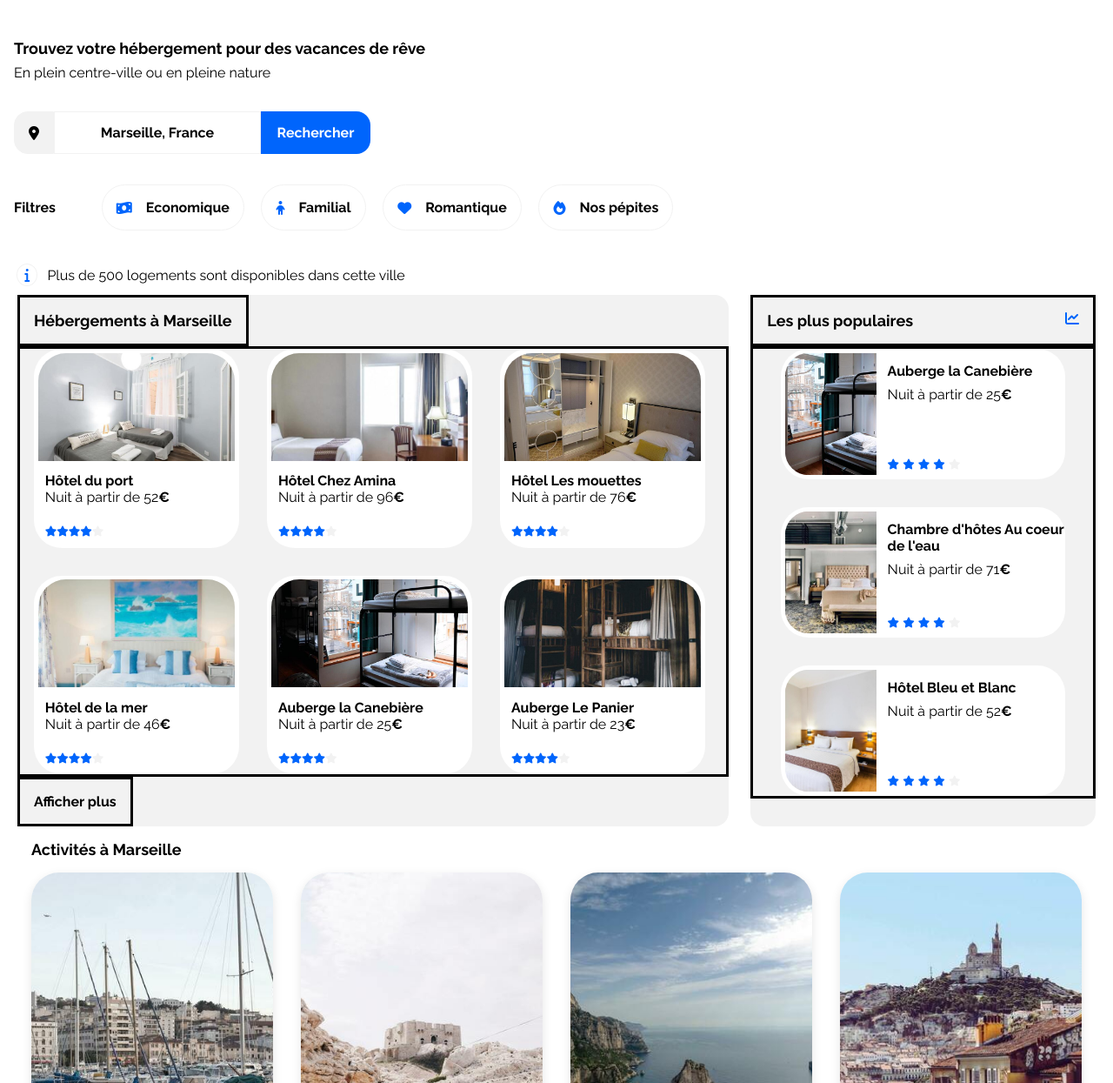
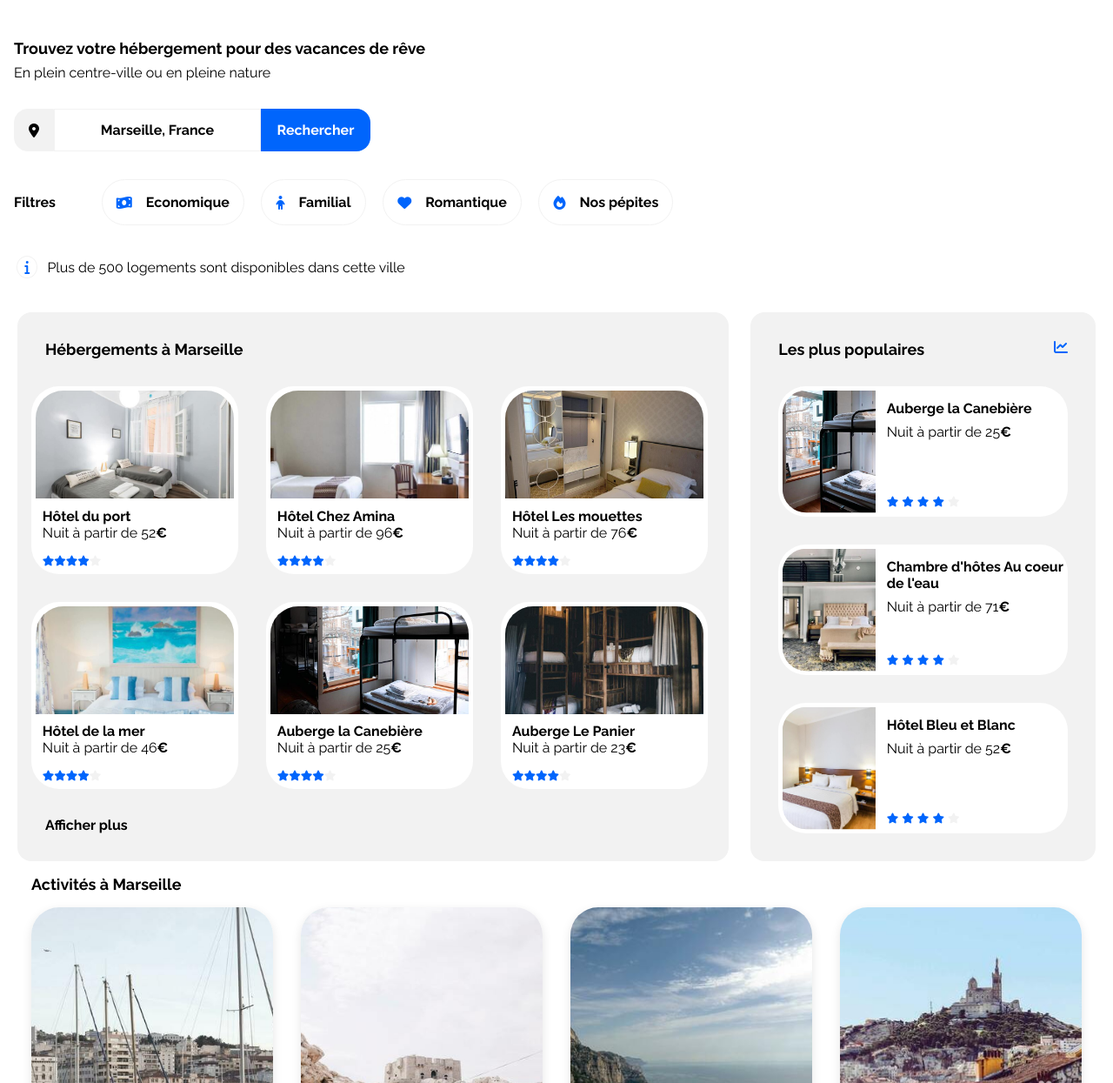
Before and after one commit to JeanVuillet/repo2, a plain HTML site: page index.html in a window 1280 px wide. Shown: the part 55-1300 px from the top of the page at 87% size. Drawn offline with Linux system fonts and the light colour scheme.

Commit message:
last26/09

```diff
--- a/booki-starter-code/css/style.css
+++ b/booki-starter-code/css/style.css
@@ -69,11 +69,12 @@ h2{
 }
 .Header {
 
- padding-bottom:3rem;
+ padding-bottom:1rem;
   width: 97%;
 
 
   margin-left:1rem;
+  margin-bottom:2rem;
  padding-left: 0rem;
 
 
@@ -154,10 +155,10 @@ height: 2rem;
   flex-direction:column;
   align-items: flex-start;
   justify-content: space-around;
-   gap: 35px;
- margin-bottom: 1.5rem;
+   gap: 2rem;
+ margin-bottom: 1rem;
 
- height:15.625rem;
+
 
 
 
@@ -390,7 +391,7 @@ align-items: flex-start;
 
     }
         .Hebergements__listeG__titre{
-          border:solid;
+
 
           display:flex;
           flex-direction: column;
@@ -399,7 +400,7 @@ align-items: flex-start;
           align-items: center;
 
 
-          padding: 1rem;
+          padding: 2rem;
 
 
 
@@ -411,7 +412,7 @@ align-items: flex-start;
 
         }
         .Hebergements__listeG__cards {
-        border:solid;
+
         padding-left: 0;
 
 
@@ -502,9 +503,9 @@ align-items: flex-start;
 
                             }
                 .Hebergements__listeG__afficherPlus{
-                  border:solid;
+
                             font-weight: bold;
-                            padding: 1rem;
+                            padding: 2rem;
 
                             display: flex;
                             flex-direction: column;
@@ -529,8 +530,8 @@ align-items: flex-start;
 
     }
         .Hebergements__populaire__titreEtLogo{
-        padding:1rem;
-        border:solid;
+        padding:2rem;
+
     display:flex;
     flex-direction: row;
     justify-content: space-between;
@@ -549,7 +550,7 @@ align-items: flex-start;
             flex-direction:column;
             flex-wrap: nowrap;
             justify-content: space-between;
-            border:solid;
+
             gap:2rem;
             padding:0rem 2rem 0rem 2rem;
 
```
